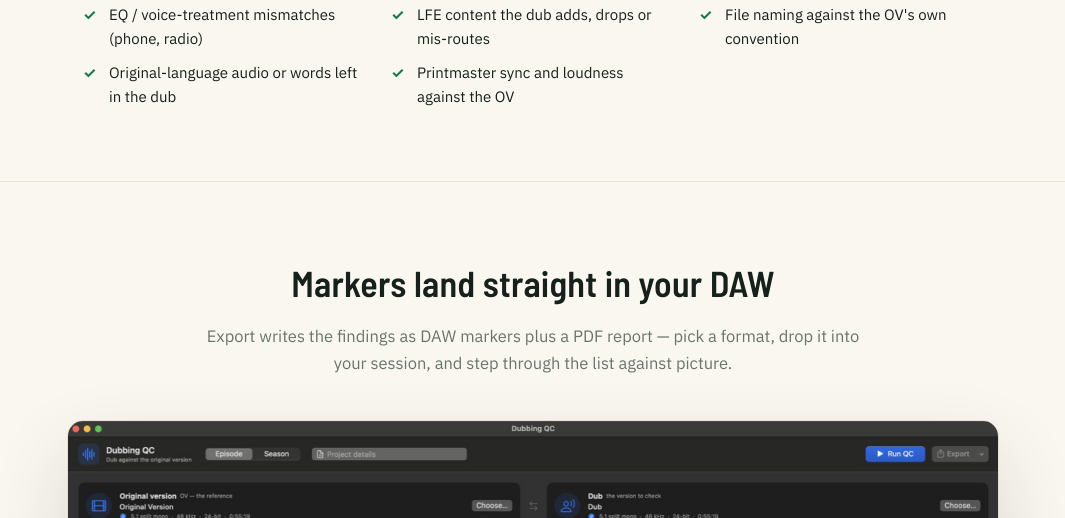
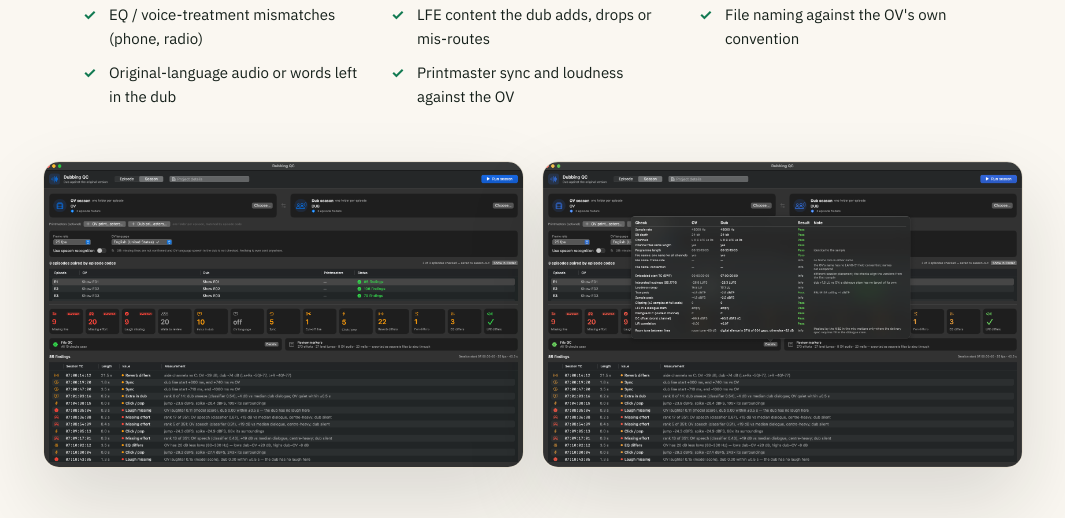
Before and after one commit to jirivatka/dubbingqc-site, a plain HTML site: page index.html in a window 1280 px wide. Shown: the part 1616-2134 px from the top of the page, without its empty margins (107-1172 px from the left). Drawn offline with Linux system fonts and the light colour scheme.

Commit message:
New native 2x screenshots: results (1.0.1), Season mode, File QC details
Co-Authored-By: Claude Opus 5.5 <noreply@anthropic.com>

```diff
--- a/index.html
+++ b/index.html
@@ -84,6 +84,14 @@
         <li>Original-language audio or words left in the dub</li>
         <li>Printmaster sync and loudness against the OV</li>
       </ul>
+      <div class="shotwrap gallery two">
+        <a class="shot" href="shot-season.png" data-caption="Season mode: drop in one folder of episodes per side. Episodes pair by their episode code and run one after another, each saved as it finishes.">
+          <img src="shot-season.png" alt="Season mode: three episodes paired by episode code, each checked, with the first episode's results below." loading="lazy">
+        </a>
+        <a class="shot" href="shot-fileqc.png" data-caption="File QC: format, length, loudness, true peak and naming of the original and the dub, side by side.">
+          <img src="shot-fileqc.png" alt="File QC details: sample rate, channels, length, loudness and true peak of the original and the dub, side by side." loading="lazy">
+        </a>
+      </div>
     </div>
   </section>
 
--- a/style.css
+++ b/style.css
@@ -83,10 +83,11 @@ nav a.buy { color: var(--accent); font-weight: 600; }
 
 .shotwrap.gallery { display: grid; grid-template-columns: repeat(3, 1fr); gap: 18px; }
 .shotwrap.gallery .shotcap { grid-column: 1 / -1; }
+.shotwrap.gallery.two { grid-template-columns: repeat(2, 1fr); padding: 0; }
 a.shot { display: block; cursor: zoom-in; border-radius: 16px; }
 a.shot img { transition: transform 0.15s ease, box-shadow 0.15s ease; }
 a.shot:hover img { transform: translateY(-3px); box-shadow: 0 40px 90px rgba(20, 30, 24, 0.2); }
-@media (max-width: 760px) { .shotwrap.gallery { grid-template-columns: 1fr; } }
+@media (max-width: 760px) { .shotwrap.gallery, .shotwrap.gallery.two { grid-template-columns: 1fr; } }
 
 .lb {
   position: fixed; inset: 0; background: rgba(10, 16, 12, 0.92); display: none;
```
Also changed, not shown: shot-fileqc.png (added), shot-season.png (added), 1 other file.
